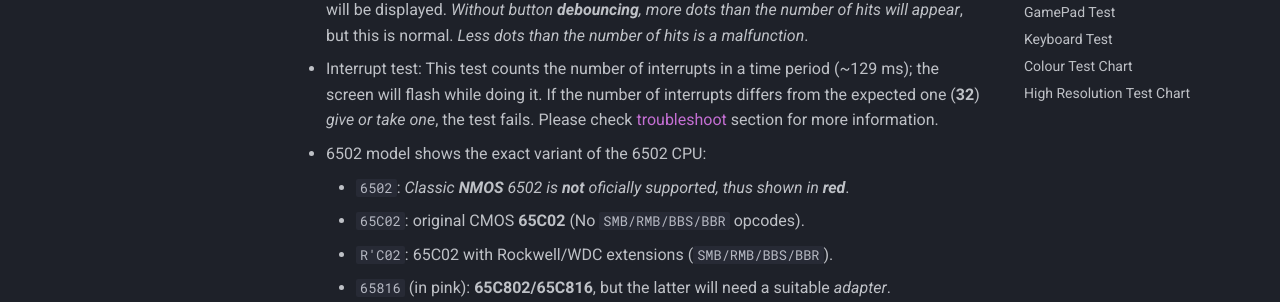
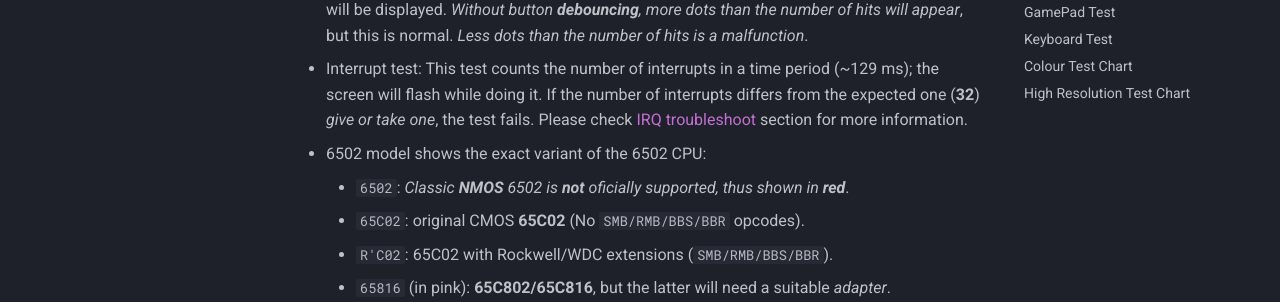
Before and after one commit to durangoretro/web, an MkDocs documentation site: the page built from docs/software/fulltest.md, in a window 1280 px wide and 900 px high, scrolled down 1610 px. Shown: the part 150-452 px from the top of the window. Built offline with MkDocs 1.6.1 and Material for MkDocs 9.7.7, drawn with Linux system fonts in a browser that asks for light colours; comment, search, counter and statistics services are not loaded.

Commit message:
point to irq troubleshoot

```diff
--- a/docs/software/fulltest.md
+++ b/docs/software/fulltest.md
@@ -28,7 +28,7 @@ The first test checks that the built-in features of the Durango board are workin
 	- MAGENTA: **not required** and neither readable (usually the 4 rightmost dots, repeated below for convenience)
 	- RED: _required_ but **not readable**. _This is a malfunction in any case_ and will show up repeated below.
 * NMI test: After the `NMI` text appears, you have about _2 seconds_ to press the NMI button as many times as you like (a _faint click_ will be heard every time), then a dot for every _detected_ hit will be displayed. _Without button **debouncing**, more dots than the number of hits will appear_, but this is normal. _Less dots than the number of hits is a malfunction_.
-* Interrupt test: This test counts the number of interrupts in a time period (~129 ms); the screen will flash while doing it. If the number of interrupts differs from the expected one (**32**) _give or take one_, the test fails. Please check [troubleshoot](../troubleshoot.md) section for more information.
+* Interrupt test: This test counts the number of interrupts in a time period (~129 ms); the screen will flash while doing it. If the number of interrupts differs from the expected one (**32**) _give or take one_, the test fails. Please check [IRQ troubleshoot](../hardware/irq.md) section for more information.
 * 6502 model shows the exact variant of the 6502 CPU:
 	- `6502`: _Classic **NMOS** 6502 is **not** oficially supported, thus shown in **red**_.
 	- `65C02`: original CMOS **65C02** (No `SMB/RMB/BBS/BBR` opcodes).
```
